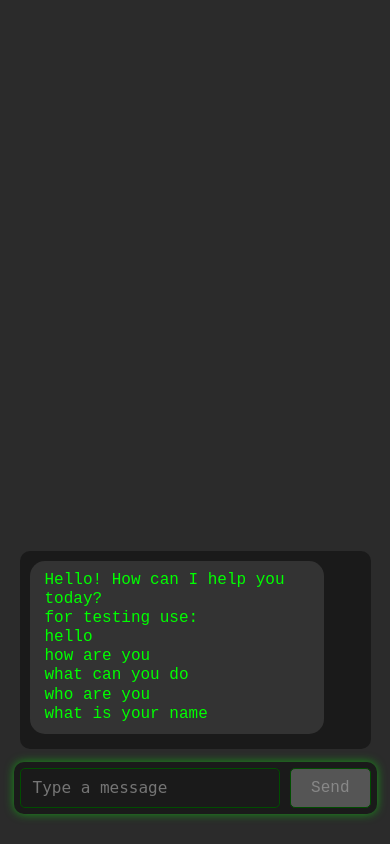
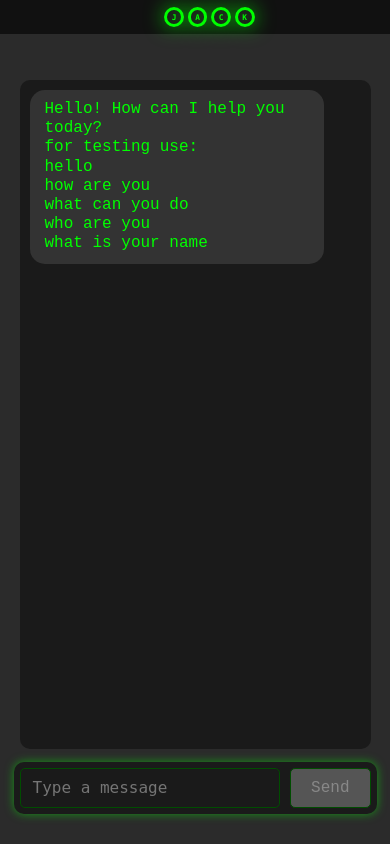
Before and after one commit to sahisani1305/jack, a Django app: page /message/ in a window 390 px wide. Run offline with Django 4.2, Linux system fonts and the light colour scheme.

Commit message:
Refactor layout and styling for improved responsiveness; adjust padding, margins, and font sizes for better display across various screen sizes

```diff
--- a/example/templates/message.html
+++ b/example/templates/message.html
@@ -16,9 +16,65 @@
             justify-content: flex-start;
             align-items: center;
             height: 100vh;
-    overflow-y: auto; /* Allow the body to scroll */
+            overflow-y: auto;
         }
 
+        /* Navbar styles */
+nav {
+    display: flex;
+    justify-content: center; /* Center the logo horizontally */
+    align-items: center; /* Center the logo vertically */
+    padding: 0.5em 1em;  /* Very reduced padding for a smaller navbar */
+    background-color: #111; /* Dark background for navbar */
+    width: 100%;
+    position: fixed;
+    top: 0;
+    left: 0;
+    z-index: 100;
+}
+
+/* Logo (JACK) in Navbar */
+.navbar-logo {
+    font-family: 'Press Start 2P', monospace;
+    color: #00ff00;
+    font-size: 1.5em; /* Smaller font size for compactness */
+    text-shadow: 0 0 10px rgba(0, 255, 0, 0.8); /* Neon text effect */
+    display: flex;
+    justify-content: center;
+    align-items: center;
+    flex-grow: 1; /* This will ensure the logo takes up available space */
+}
+
+.reel-container {
+    display: flex;
+    gap: 1vw;
+    justify-content: center;
+    align-items: center;
+}
+
+.reel {
+    width: 3.5vw; /* Reduced size for compactness */
+    height: 3.5vw;
+    max-width: 50px; /* Max size for small screens */
+    max-height: 50px;
+    background-color: rgba(30, 30, 30, 0.9);
+    border: 3px solid #00ff00;
+    border-radius: 15px;
+    display: flex;
+    justify-content: center;
+    align-items: center;
+    position: relative;
+    box-shadow: 0 0 20px rgba(0, 255, 0, 0.7);
+}
+
+.reel span {
+    font-size: 2vw; /* Smaller text size for compact logo */
+    font-weight: bold;
+    color: #00ff00;
+    text-shadow: 0 0 10px rgba(0, 255, 0, 0.8); /* Neon text effect */
+}
+
+        /* Chat container styles */
         .chat-container {
             width: 90%;
             max-width: 600px;
@@ -31,11 +87,67 @@
             box-sizing: border-box;
             overflow-y: auto;
             position: absolute;
-    bottom: 95px; /* Increased gap from input box */
-    max-height: calc(100vh - 180px); /* Adjusted for gap and input box height */
+            top: 80px; /* Adjusted to ensure space for navbar */
+            bottom: 95px;
+            max-height: calc(100vh - 180px);
             z-index: 5;
         }
 
+        .input-container {
+            display: flex;
+            justify-content: center;
+            align-items: center;
+            width: 90%;
+            max-width: 600px;
+            padding: 6px;
+            background-color: #1a1a1a;
+            border-radius: 10px;
+            box-shadow: 0 0 10px rgba(0, 255, 0, 0.5);
+            position: fixed;
+            bottom: 20px;
+            z-index: 10;
+            margin-bottom: 10px;
+        }
+
+        .input-container textarea {
+            width: 80%;
+            min-height: 20px;
+            max-height: 80px;
+            padding: 9px 12px;
+            font-size: 1rem;
+            border-radius: 5px;
+            border: 1px solid #004d00;
+            background: #1a1a1a;
+            color: #00ff00;
+            margin-right: 10px;
+            resize: none;
+            line-height: 1.2;
+            overflow-y: auto;
+        }
+
+        .input-container button {
+            padding: 10px 20px;
+            font-size: 1rem;
+            border: 1px solid #004d00;
+            background: grey;
+            color: #ffffff;
+            cursor: not-allowed;
+            border-radius: 5px;
+            font-family: 'Courier New', Courier, monospace;
+        }
+
+        .input-container button.enabled {
+            background: #004d00;
+            cursor: pointer;
+        }
+
+        .input-container button.disabled {
+            background-color: #555;
+            color: #888;
+            cursor: not-allowed;
+        }
+
+        /* Messages Styles */
         .message {
             margin-bottom: 5px;
             display: flex;
@@ -87,93 +199,36 @@
             }
         }
 
-.input-container {
-    display: flex;
-    justify-content: center;
-    align-items: center;
-    width: 90%;
-    max-width: 600px;
-    padding: 6px;
-    background-color: #1a1a1a;
-    border-radius: 10px;
-    box-shadow: 0 0 10px rgba(0, 255, 0, 0.5);
-    position: fixed;
-    bottom: 20px;
-    z-index: 10;
-    margin-bottom: 10px;
-    transition: bottom 0.3s ease;
-}
-
-.input-container textarea {
-    width: 80%;
-    min-height: 20px;
-    max-height: 80px;
-    padding: 9px 12px;
-    font-size: 1rem;
-    border-radius: 5px;
-    border: 1px solid #004d00;
-    background: #1a1a1a;
-    color: #00ff00;
-    margin-right: 10px;
-    resize: none;
-    line-height: 1.2;
-    overflow-y: auto;
-}
-
-.input-container button {
-    padding: 10px 20px;
-    font-size: 1rem;
-    border: 1px solid #004d00;
-    background: grey;
-    color: #ffffff;
-    cursor: not-allowed;
-    border-radius: 5px;
-    font-family: 'Courier New', Courier, monospace;
-}
-
-.input-container button.enabled {
-    background: #004d00;
-    cursor: pointer;
-}
-
-.input-container button.disabled {
-    background-color: #555;
-    color: #888;
-    cursor: not-allowed;
-}
-
-.message br {
-    display: block;
-    height: 1.2em;
-    margin: 0;
-}
-
-.message span {
-    display: inline-block;
-    padding-left: 1em;
-    line-height: 1.2;
-    white-space: nowrap;
-}
-
         @media (max-width: 768px) {
             body {
                 font-size: 0.9rem;
             }
             .chat-container {
-        max-height: calc(100vh - 160px); /* Adjust for smaller screen sizes */
-    }
-}
-
-@media (min-width: 768px) {
-    body {
-        font-size: 1rem;
+                max-height: calc(100vh - 160px);
             }
         }
 
     </style>
 </head>
 <body>
+
+    <!-- Navbar (copied from previous code) -->
+    <!-- Navbar (copied from previous code) -->
+<nav>
+    <div class="navbar-logo">
+        <div class="reel-container">
+            <div class="reel"><span>J</span></div>
+            <div class="reel"><span>A</span></div>
+            <div class="reel"><span>C</span></div>
+            <div class="reel"><span>K</span></div>
+        </div>
+    </div>
+</nav>
+
+    <!-- Chat Container -->
     <div class="chat-container" id="chatContainer"></div>
+
+    <!-- Input Container -->
     <div class="input-container">
         <textarea id="messageInput" placeholder="Type a message" rows="1"></textarea>
         <button onclick="sendMessage()" id="sendButton" class="enabled">Send</button>
```
Also changed, not shown: example/templates/index.html (+35 -30 lines). Lines whose indentation alone changed are shown as unchanged.
